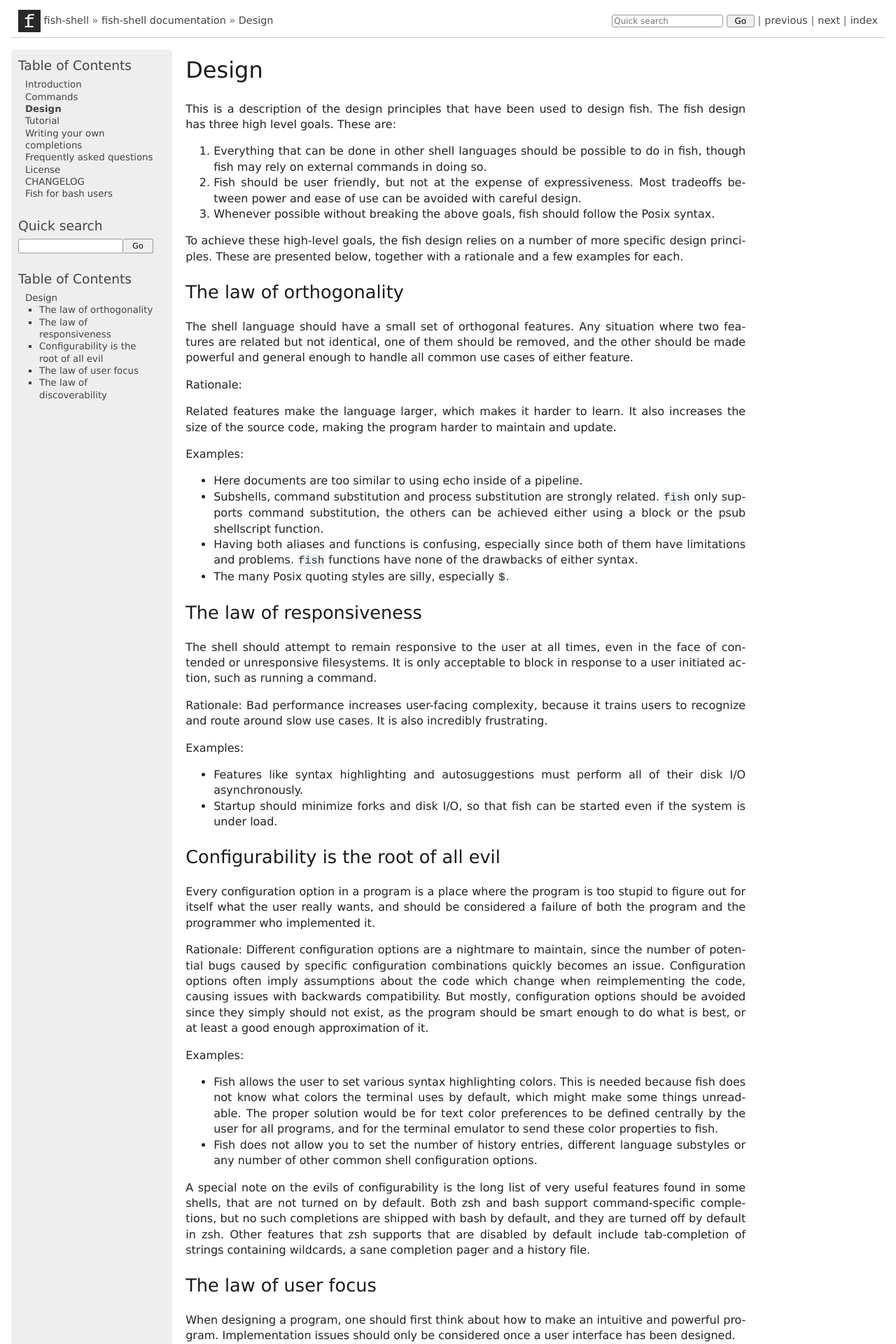
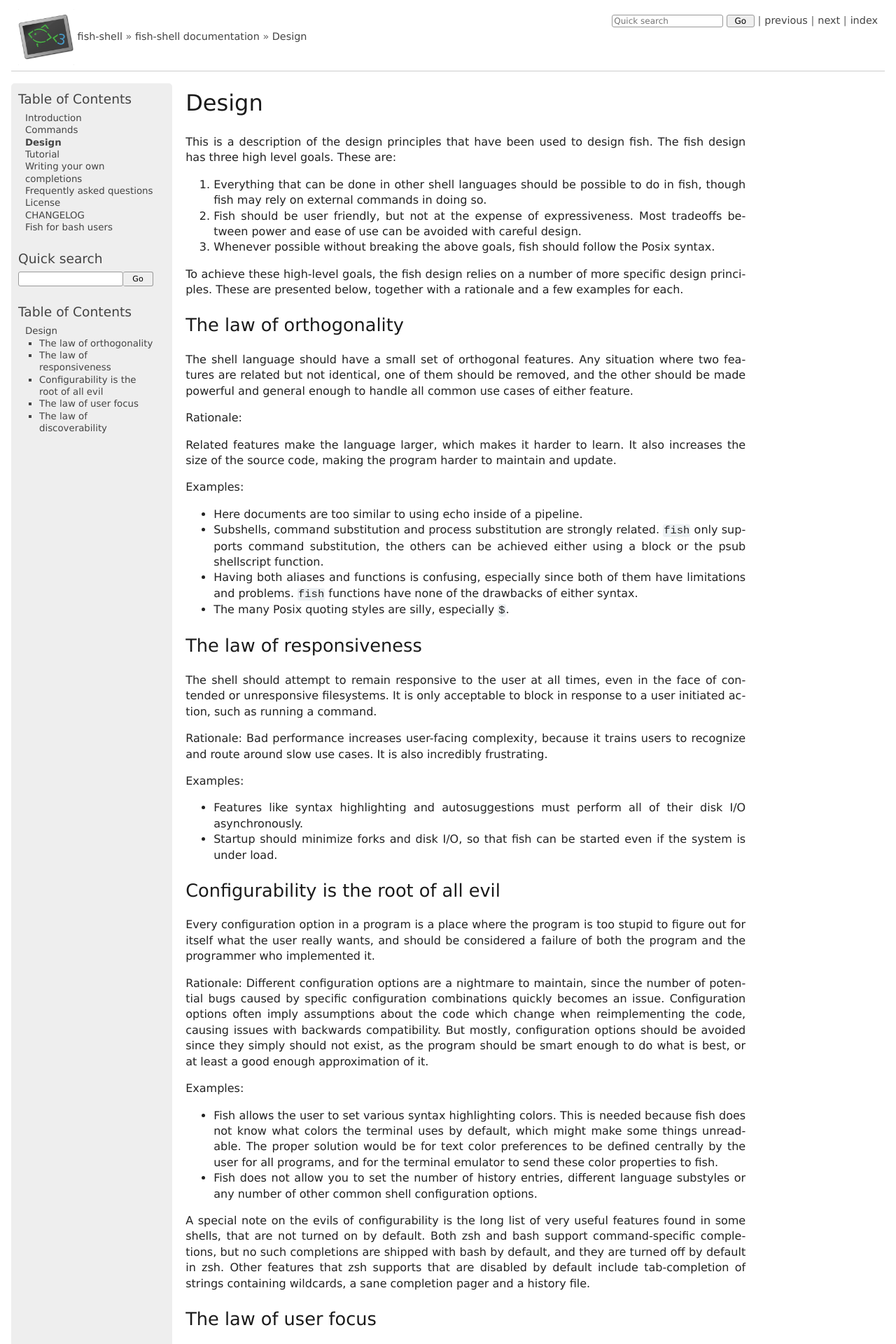
Before and after one commit to andreiborisov/dash-fish, a Sphinx documentation site: the page built from source/design.rst, in a window 1280 px wide. Shown: the top 1920 px of the page at 70% size. Built offline with Sphinx 7.4.7, drawn with Linux system fonts in a browser that asks for light colours; the version number could not be read and is left out.

Commit message:
Use the small lcd version of our logo
Yoinked from fish-site, this looks alright.

```diff
--- a/source/python_docs_theme/layout.html
+++ b/source/python_docs_theme/layout.html
@@ -2,7 +2,7 @@
 
 {% block rootrellink %}
     <li><img src="{{ pathto('_static/' + theme_root_icon, 1) }}" alt=""
-             style="vertical-align: middle; margin-top: -1px"/></li>
+             style="max-width: 80px; vertical-align: middle; margin-top: -1px"/></li>
     <li><a href="{{theme_root_url}}">{{theme_root_name}}</a>{{ reldelim1 }}</li>
     {% if theme_root_include_title %}
     <a href="{{ pathto('index') }}">{{ shorttitle }}</a>{{ reldelim1 }}
```
Also changed, not shown: source/python_docs_theme/static/fish.png.
